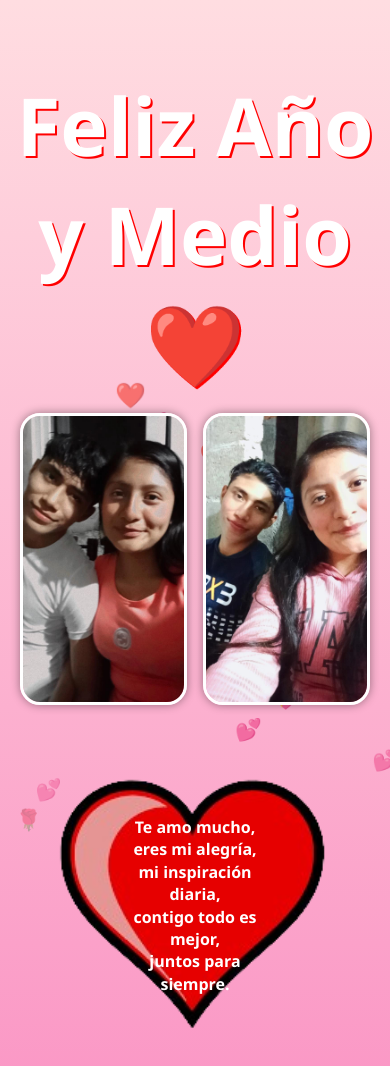
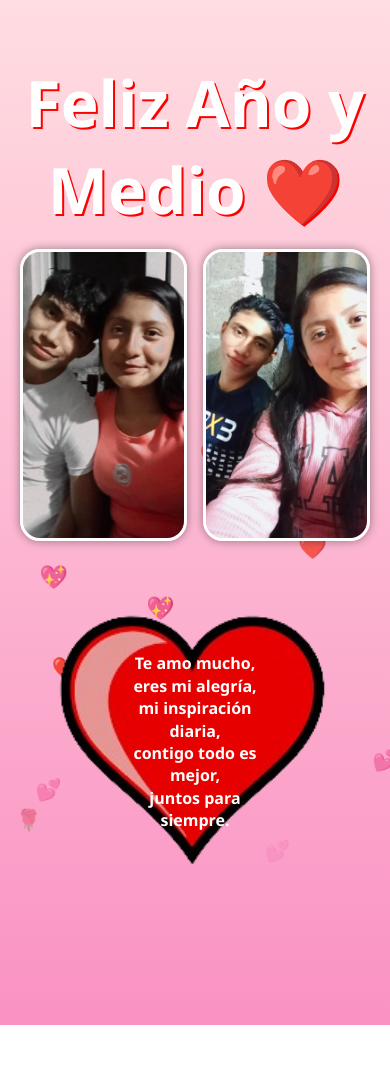
Before and after one commit to josedanielmendoza/feliz-dia-preciosa, a plain HTML site: page index.html in a window 390 px wide. After the commit the page ends 1025 px from the top, so only its background shows below. Drawn offline with Linux system fonts and the light colour scheme.

Commit message:
Update style.css

```diff
--- a/style.css
+++ b/style.css
@@ -16,7 +16,7 @@ body {
 }
 
 #main-title {
-  font-size: 8rem;
+  font-size: 6rem;
   color: #fff;
   text-shadow: 2px 2px #f00;
   margin-bottom: 1rem;
@@ -85,7 +85,7 @@ body {
 
 
 .lyrics {
-  margin-top: 10px;
+  margin-top: 20px;
   color: white;
   font-size: 1.2rem;
   text-shadow: 1px 1px #000;
@@ -135,7 +135,7 @@ audio {
   }
 
   #main-title {
-    font-size: 5rem;
+    font-size: 4rem;
   }
 
  .heart-img img {
```
